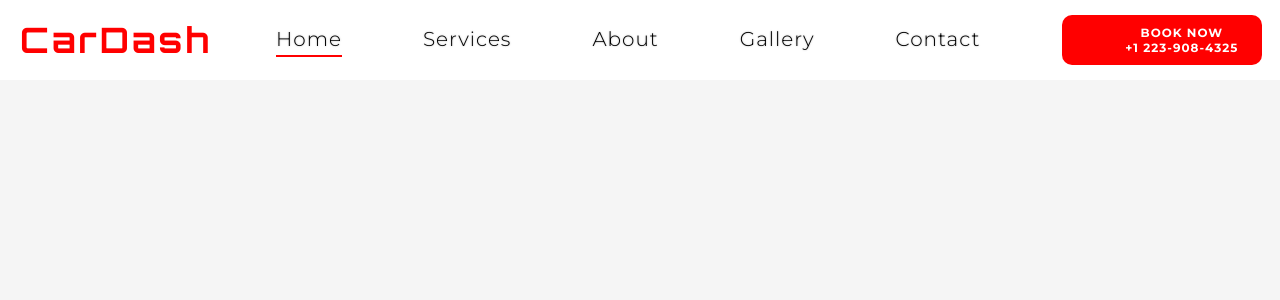
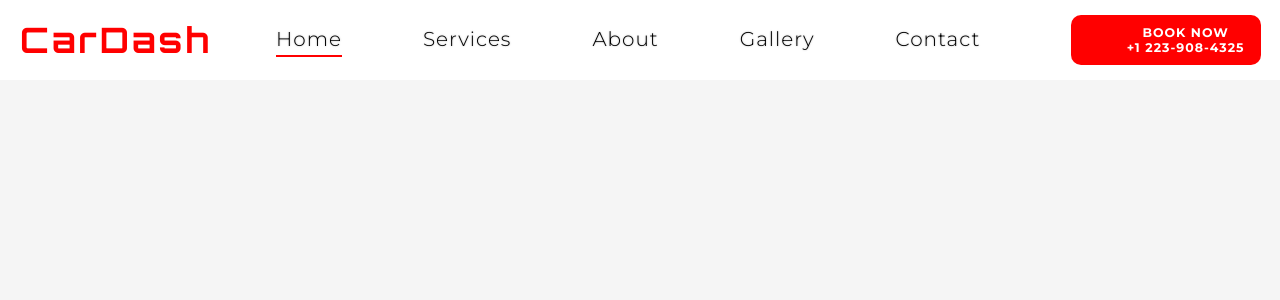
Before and after one commit to satvikpopli/car-services, a PHP site: page / in a window 1280 px wide. Shown: the top 300 px of the page. Run offline with PHP 8.4, Linux system fonts and the light colour scheme; some libraries are stand-ins or nearby versions.

Commit message:
Navbar almost done

```diff
--- a/components/navbar.html
+++ b/components/navbar.html
@@ -15,8 +15,8 @@
                 <li><a href="">About</a></li>
                 <li><a href="">Gallery</a></li>
                 <li><a href="">Contact</a></li>
-                <li class="last-li">
-                    <a href="tel:+1 223-908-4325">
+            </ul>
+            <a href="tel:+1 223-908-4325" class="last">
                 <div class="cta">
                     <lord-icon src="https://cdn.lordicon.com/hcndxtmn.json" trigger="loop" delay="1000"
                         style="width:3rem;height:3rem;">
@@ -27,8 +27,6 @@
                     </div>
                 </div>
             </a>
-                </li>
-            </ul>
         </nav>
     </div>
 </header>
--- a/css/style.css
+++ b/css/style.css
@@ -74,7 +74,7 @@ nav li a {
 }
 
 nav li a,
-span {
+.last span {
     display: block;
     width: 100%;
     text-align: center;
@@ -86,33 +86,29 @@ span {
     letter-spacing: 1px;
 }
 
-nav li div {
-    display: flex;
+.last span {
+    background-color: var(--primary);
+    color: var(--bg);
+    font-weight: 600;
 }
 
-nav li .cta {
+nav .cta {
     display: flex;
     align-items: center;
     border-radius: 10px;
+    margin: 1rem clamp(5rem, 46.000vw - 11.100rem, 28rem);
     padding: 1rem 0;
-    margin: 0 4rem;
     background-color: var(--primary);
     justify-content: center;
     gap: 1rem;
 }
 
-nav li .book-now {
-    display: flex;
-    flex-direction: column;
+nav.active {
+    transform: translateY(0%);
 }
 
-nav li .book-now span {
-    color: var(--bg);
-    font-weight: 600;
-}
-
-.last-li {
-    margin: 0rem clamp(0rem, 33.493vw - 11.722rem, 14rem);
+nav a {
+    text-decoration: none;
 }
 
 lord-icon {
@@ -155,11 +151,6 @@ lord-icon {
     transform: rotate(-45deg);
 }
 
-nav.active {
-    transform: translateY(0%);
-}
-
-
 @media (min-width: 850px) {
     .hamburger {
         display: none;
@@ -199,7 +190,7 @@ nav.active {
         margin-left: 2rem;
         gap: clamp(3rem, 11.864vw - 7.085rem, 10rem);
         align-items: center;
-        width: 100%;
+        width: auto;
     }
 
     nav li {
@@ -216,12 +207,6 @@ nav.active {
         transition: transform 250ms ease-in-out;
     }
 
-    nav .last-li a {
-        text-shadow: unset;
-        display: flex;
-        justify-content: center;
-    }
-
     nav li a::after {
         content: "";
         display: block;
@@ -236,10 +221,6 @@ nav.active {
         transition: width 100ms ease-in-out;
     }
 
-    nav .last-li a::after {
-        display: none;
-    }
-
     nav li a:hover::after {
         opacity: 1;
         width: 100%;
@@ -250,31 +231,31 @@ nav.active {
         width: 100%;
     }
 
-    .last-li {
-        width: 20%;
-        margin: 0;
+    nav .last {
+        margin-left: clamp(1rem, 18.644vw - 14.847rem, 12rem);
+        transition: transform 200ms ease-in-out;
     }
 
-    nav .last-li a:hover {
-        transform: scale(1.05);
+    nav .last:hover {
+        transform: scale(1.025);
     }
 
-    nav li .cta {
+    nav .cta {
         margin: unset;
-        background-color: var(--primary);
-        /* width: clamp(16rem, 5.952vw + 11.429rem, 20rem); */
-        width: 20rem;
+        padding: 1rem;
+        width: 19rem;
     }
 
-    nav li .book-now {
+    nav .book-now {
+        display: flex;
+        flex-direction: column;
         align-items: center;
     }
 
-    nav li .book-now span {
+    nav .book-now span {
         color: var(--bg);
         width: max-content;
         font-weight: 600;
-        font-size: clamp(1rem, 0.372vw + 0.714rem, 1.25rem);
+        font-size: 1.25rem;
     }
-
 }
--- a/js/homepage.js
+++ b/js/homepage.js
@@ -7,7 +7,11 @@ function displayMenu() {
     if (document.body.clientWidth > 850) {
         menu.classList.add("active");
     } else {
-        menu.classList.remove("active");
+        if (menu.classList.contains("active")) {
+            hamburger.classList.add("active");
+        } else {
+            hamburger.classList.remove("active");
+        }
     }
 }
 
```
Lines whose indentation alone changed are shown as unchanged.
